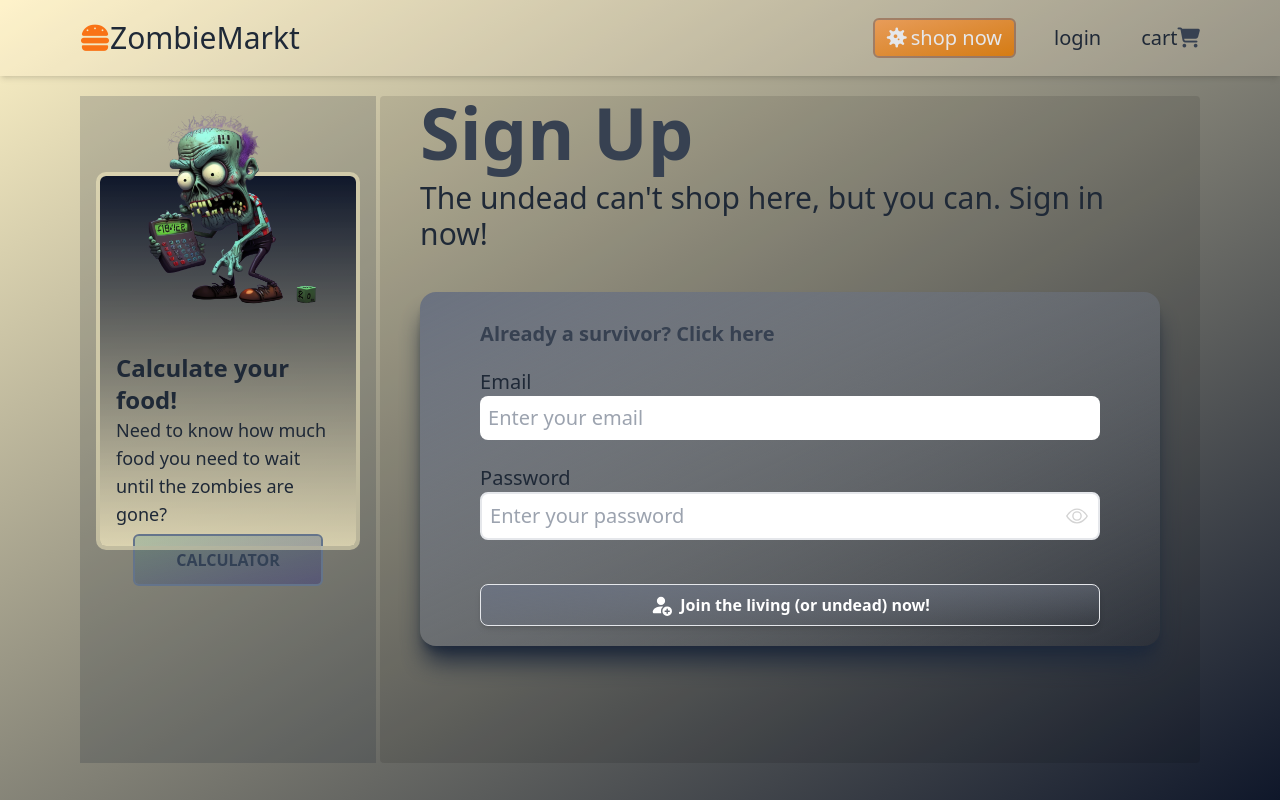
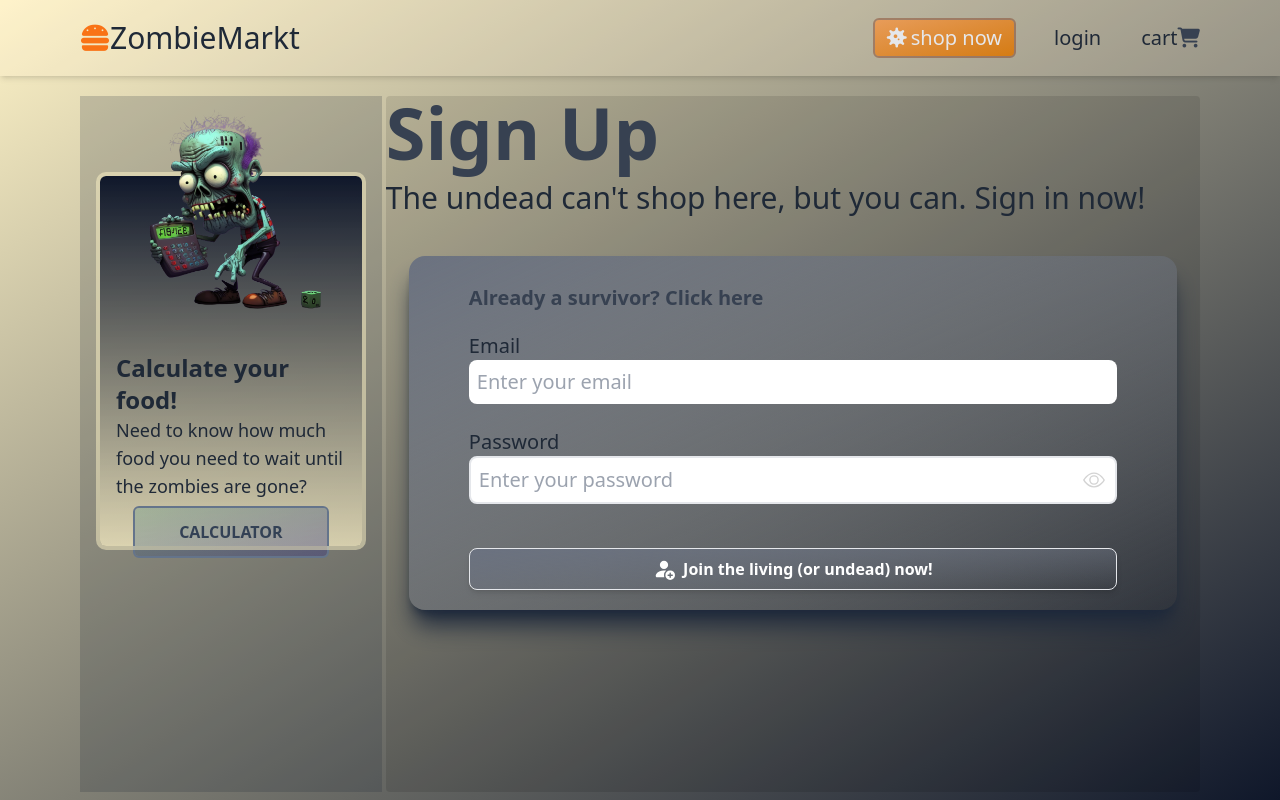
Before and after one commit to santiagomanso/ZombieMarkt, a React (Create React App) app in the folder e-commerce/: page /signup in a window 1280 px wide. Built offline with nearby package versions, Linux system fonts and the light colour scheme.

Commit message:
🔧 🎨 reworked logic/css

```diff
--- a/e-commerce/src/components/containers/MainContainer.jsx
+++ b/e-commerce/src/components/containers/MainContainer.jsx
@@ -5,7 +5,7 @@ const MainContainer = ({ children }) => {
   const { animation } = useContext(AnimationContext)
   return (
     <section
-      className={`${animation} lg:p-0 lg:px-20 h-[100%] lg:h-5/6 flex gap-1 lg:mt-5`}
+      className={`${animation} lg:p-0 lg:px-20 h-[100%] lg:h-[87%] flex gap-1 lg:mt-5`}
     >
       {children}
     </section>
--- a/e-commerce/src/components/containers/RightContainer.jsx
+++ b/e-commerce/src/components/containers/RightContainer.jsx
@@ -4,10 +4,11 @@ const RightContainer = ({
   relative,
   overflowHidden,
   justifyCenter,
+  lgPadding,
 }) => {
   return (
     <section
-      className={`flex flex-col items-center lg:bg-black/10 w-full h-full lg:px-10 rounded
+      className={`flex flex-col items-center lg:bg-black/10 w-full h-full ${lgPadding} rounded
        ${gap ? gap : ''} ${relative ? 'relative' : ''}
        ${overflowHidden ? 'overflow-hidden' : ''}
        ${justifyCenter && 'justify-center'}
```
